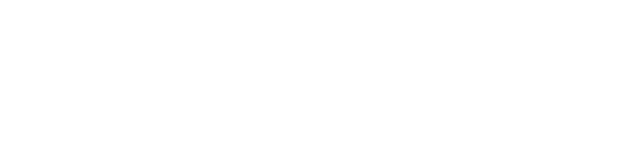
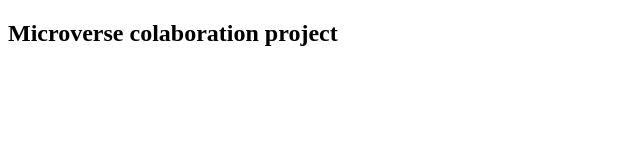
Before and after one commit to naji-97/Pesronal-Portfolio, a plain HTML site: page index.html in a window 1280 px wide. Shown: the whole page, without its empty margins (0-640 px from the left). Drawn offline with Linux system fonts and the light colour scheme.

Commit message:
welcome section

```diff
--- a/index.html
+++ b/index.html
@@ -7,6 +7,9 @@
     <title>Personal-Portolio-Microvese</title>
 </head>
 <body>
+    <section id="welcome-section">
+        <h1>Microverse colaboration project</h1>
+    </section>
 
 </body>
 </html>
```
